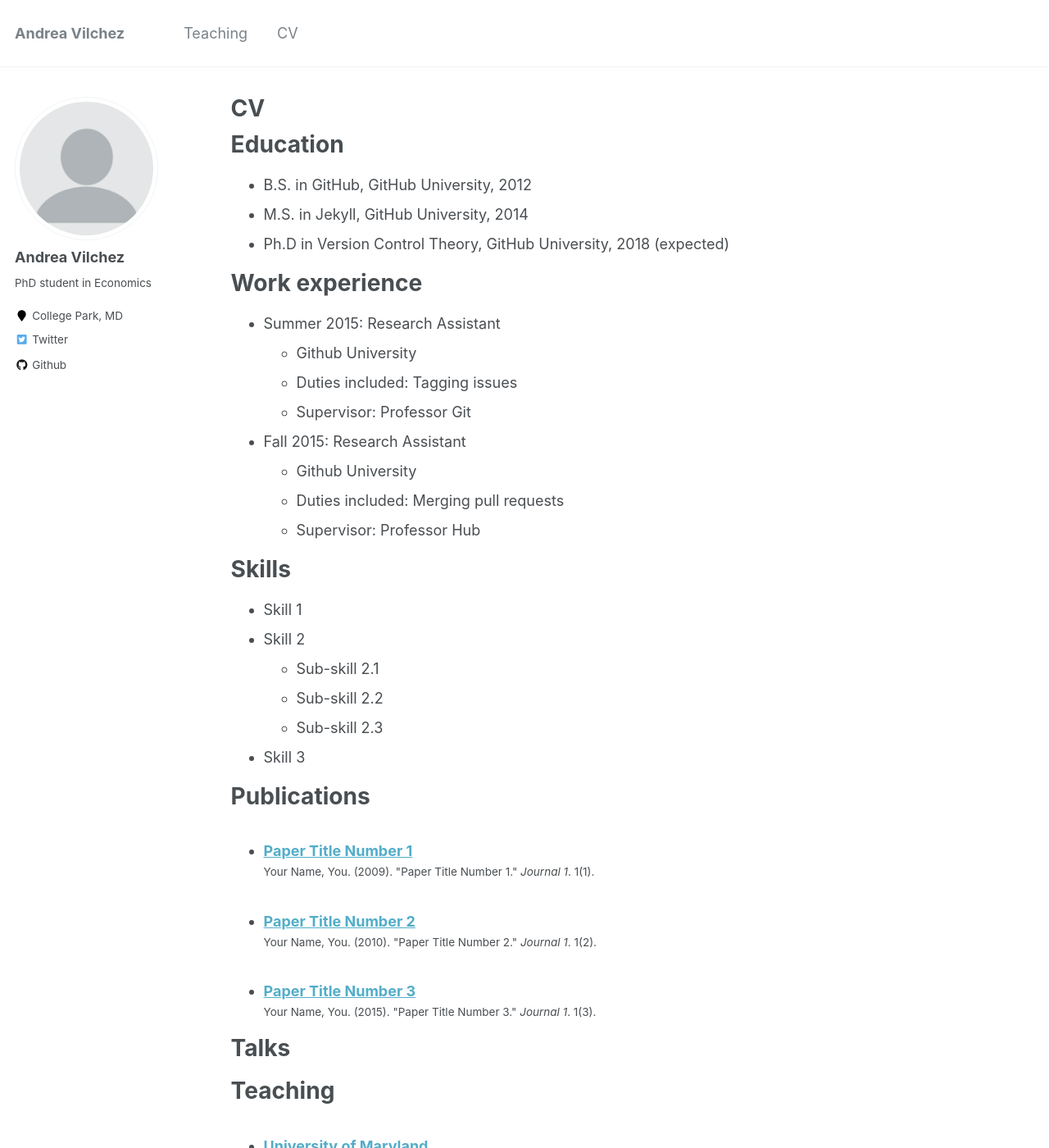
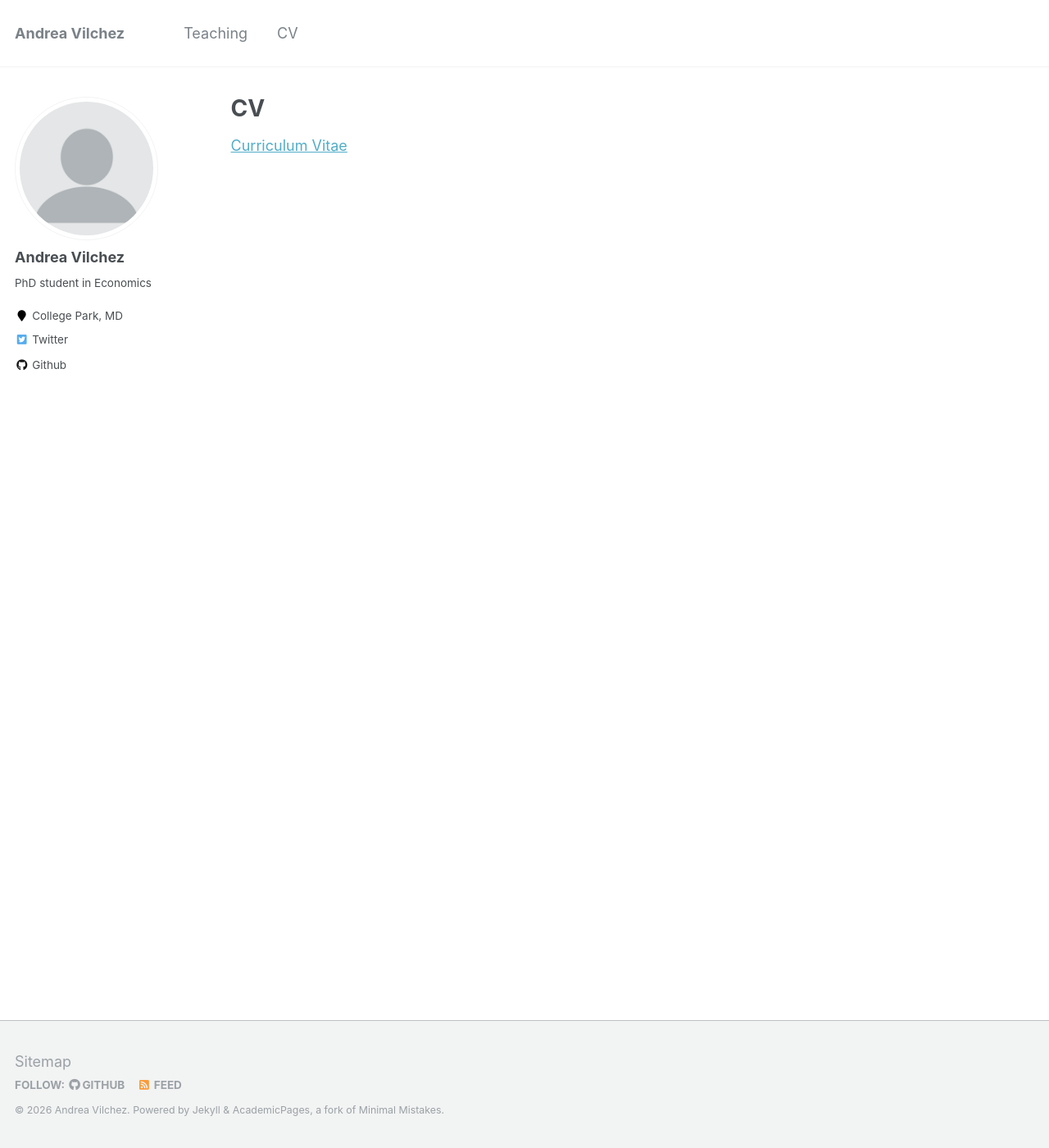
Before and after one commit to andrea-vilchez/andrea-vilchez.github.io, a Jekyll site: the page built from _pages/cv.md, in a window 1280 px wide and 1400 px high. Shown: the whole window at 82% size. Built offline with Jekyll 4.4.1, drawn with Linux system fonts in a browser that asks for light colours; some of the changed text lies outside the part shown.

Commit message:
Update cv.md

```diff
--- a/_pages/cv.md
+++ b/_pages/cv.md
@@ -9,51 +9,4 @@ redirect_from:
 
 {% include base_path %}
 
-Education
-======
-* B.S. in GitHub, GitHub University, 2012
-* M.S. in Jekyll, GitHub University, 2014
-* Ph.D in Version Control Theory, GitHub University, 2018 (expected)
-
-Work experience
-======
-* Summer 2015: Research Assistant
-  * Github University
-  * Duties included: Tagging issues
-  * Supervisor: Professor Git
-
-* Fall 2015: Research Assistant
-  * Github University
-  * Duties included: Merging pull requests
-  * Supervisor: Professor Hub
-
-Skills
-======
-* Skill 1
-* Skill 2
-  * Sub-skill 2.1
-  * Sub-skill 2.2
-  * Sub-skill 2.3
-* Skill 3
-
-Publications
-======
-  <ul>{% for post in site.publications %}
-    {% include archive-single-cv.html %}
-  {% endfor %}</ul>
-
-Talks
-======
-  <ul>{% for post in site.talks %}
-    {% include archive-single-talk-cv.html %}
-  {% endfor %}</ul>
-
-Teaching
-======
-  <ul>{% for post in site.teaching %}
-    {% include archive-single-cv.html %}
-  {% endfor %}</ul>
-
-Service and leadership
-======
-* Currently signed in to 43 different slack teams
+[Curriculum Vitae](/files/CV_Andrea_Vilchez.pdf)
```
